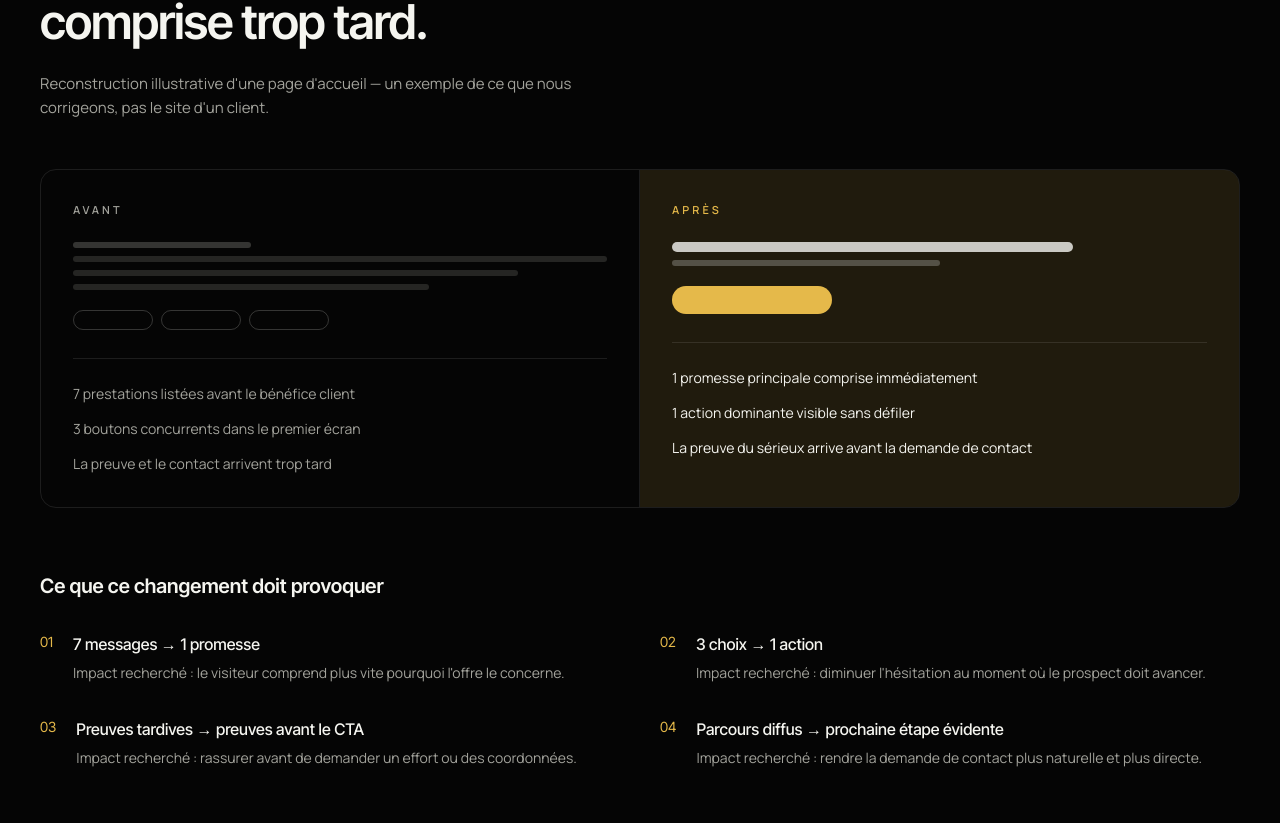
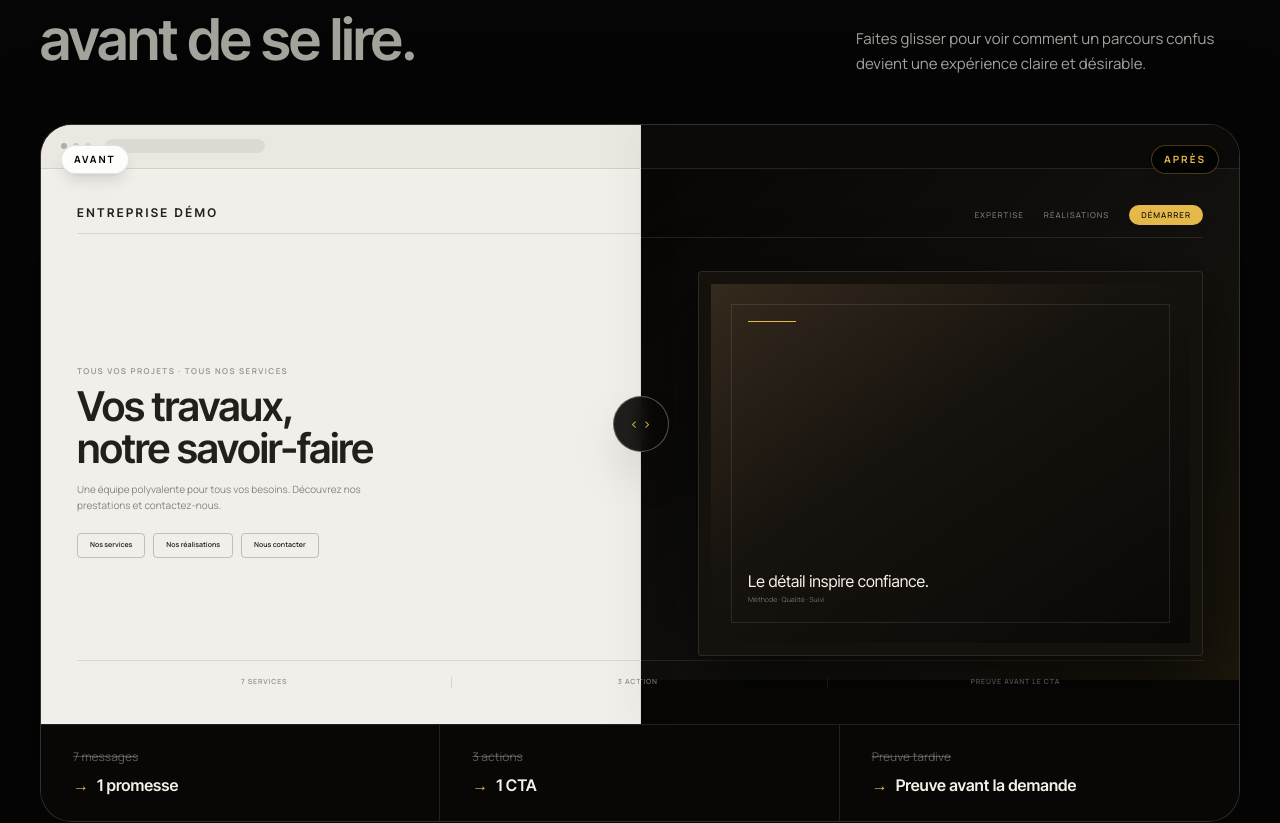
Before and after one commit to mathieumilo3-bot/-generation-capable, a Next.js app in the folder site-vitrine/: page / in a window 1280 px wide. Shown: the part 1000-1823 px from the top of the page. Built offline with nearby package versions, Linux system fonts and the light colour scheme; no server answers.

Commit message:
feat(site-vitrine): add interactive visual before-after

```diff
--- a/site-vitrine/src/components/sections/Recommendation.tsx
+++ b/site-vitrine/src/components/sections/Recommendation.tsx
@@ -1,146 +1,150 @@
+"use client";
+
+import { useState } from "react";
 import { Section, Eyebrow } from "@/components/ui/Section";
 import { Reveal } from "@/components/ui/Reveal";
 
-/**
- * Sequence 4: show the work before selling it. The mock-up is an illustrative
- * reconstruction, not a real client's site — labelled as such on screen.
- */
-const BEFORE = [
-  "7 prestations listées avant le bénéfice client",
-  "3 boutons concurrents dans le premier écran",
-  "La preuve et le contact arrivent trop tard",
+const RESULTS = [
+  ["7 messages", "1 promesse"],
+  ["3 actions", "1 CTA"],
+  ["Preuve tardive", "Preuve avant la demande"],
 ];
 
-const AFTER = [
-  "1 promesse principale comprise immédiatement",
-  "1 action dominante visible sans défiler",
-  "La preuve du sérieux arrive avant la demande de contact",
-];
+function BrowserBar({ dark = false }: { dark?: boolean }) {
+  return (
+    <div className={`flex h-9 items-center gap-1.5 border-b px-4 sm:h-11 sm:px-5 ${dark ? "border-white/10 bg-[#0b0a08]" : "border-black/10 bg-[#ebe8e1]"}`}>
+      <span className={`h-1.5 w-1.5 rounded-full ${dark ? "bg-white/25" : "bg-black/25"}`} />
+      <span className={`h-1.5 w-1.5 rounded-full ${dark ? "bg-white/15" : "bg-black/15"}`} />
+      <span className={`h-1.5 w-1.5 rounded-full ${dark ? "bg-white/10" : "bg-black/10"}`} />
+      <span className={`ml-2 h-3.5 w-28 rounded-full sm:w-40 ${dark ? "bg-white/[0.06]" : "bg-black/[0.06]"}`} />
+    </div>
+  );
+}
 
-const CHANGES = [
-  {
-    title: "7 messages → 1 promesse",
-    body: "Impact recherché : le visiteur comprend plus vite pourquoi l'offre le concerne.",
-  },
-  {
-    title: "3 choix → 1 action",
-    body: "Impact recherché : diminuer l'hésitation au moment où le prospect doit avancer.",
-  },
-  {
-    title: "Preuves tardives → preuves avant le CTA",
-    body: "Impact recherché : rassurer avant de demander un effort ou des coordonnées.",
-  },
-  {
-    title: "Parcours diffus → prochaine étape évidente",
-    body: "Impact recherché : rendre la demande de contact plus naturelle et plus directe.",
-  },
-];
+function BeforeScreen() {
+  return (
+    <div className="absolute inset-0 bg-[#f1efe9] text-[#22201c]">
+      <BrowserBar />
+      <div className="flex h-[calc(100%-2.25rem)] flex-col p-4 sm:h-[calc(100%-2.75rem)] sm:p-7 lg:p-9">
+        <div className="flex items-center justify-between border-b border-black/10 pb-3">
+          <p className="font-display text-[9px] font-semibold uppercase tracking-[0.2em] sm:text-xs">Entreprise Démo</p>
+          <div className="flex gap-3 text-[6px] font-medium uppercase tracking-[0.12em] text-black/50 sm:gap-5 sm:text-[8px]">
+            <span>Accueil</span><span>Services</span><span>À propos</span><span>Contact</span>
+          </div>
+        </div>
 
-function Panel({
-  label,
-  tone,
-  points,
-}: {
-  label: string;
-  tone: "before" | "after";
-  points: string[];
-}) {
-  const isAfter = tone === "after";
+        <div className="grid flex-1 grid-cols-[1.05fr_0.95fr] gap-3 pt-4 sm:gap-7 sm:pt-7">
+          <div className="flex min-w-0 flex-col justify-center">
+            <p className="text-[6px] font-semibold uppercase tracking-[0.18em] text-black/40 sm:text-[8px]">Tous vos projets · Tous nos services</p>
+            <h3 className="font-display mt-2 text-[clamp(1rem,3.2vw,2.7rem)] font-semibold leading-[1.03] tracking-tight">Vos travaux,<br />notre savoir-faire</h3>
+            <p className="mt-2 max-w-xs text-[7px] leading-relaxed text-black/45 sm:mt-3 sm:text-[10px]">Une équipe polyvalente pour tous vos besoins. Découvrez nos prestations et contactez-nous.</p>
+            <div className="mt-3 flex flex-wrap gap-1.5 sm:mt-5 sm:gap-2">
+              {["Nos services", "Nos réalisations", "Nous contacter"].map((item) => (
+                <span key={item} className="rounded-sm border border-black/20 px-2 py-1 text-[5px] font-semibold sm:px-3 sm:py-1.5 sm:text-[7px]">{item}</span>
+              ))}
+            </div>
+          </div>
+
+          <div className="grid grid-cols-2 gap-1.5 self-center rounded-sm border border-black/10 bg-white/50 p-2 sm:gap-2 sm:p-3">
+            {["Création", "Rénovation", "Conseil", "Entretien", "Étude", "Dépannage"].map((item) => (
+              <div key={item} className="flex min-h-8 flex-col justify-between bg-black/[0.035] p-2 sm:min-h-14 sm:p-3">
+                <span className="h-2 w-2 rounded-full border border-black/25" />
+                <span className="text-[5px] font-medium text-black/50 sm:text-[7px]">{item}</span>
+              </div>
+            ))}
+          </div>
+        </div>
+
+        <div className="grid grid-cols-3 divide-x divide-black/10 border-t border-black/10 pt-3 text-center text-[5px] font-semibold uppercase tracking-[0.12em] text-black/40 sm:pt-4 sm:text-[7px]">
+          <span>7 services</span><span>3 actions</span><span>Preuve plus bas</span>
+        </div>
+      </div>
+    </div>
+  );
+}
+
+function AfterScreen() {
   return (
-    <div className={`p-7 sm:p-8 ${isAfter ? "bg-[var(--color-accent-soft)]" : ""}`}>
-      <p
-        className={`text-[11px] font-semibold uppercase tracking-[0.28em] ${
-          isAfter ? "text-[var(--color-accent)]" : "text-[var(--color-muted)]"
-        }`}
-      >
-        {label}
-      </p>
+    <div className="absolute inset-0 overflow-hidden bg-[#080705] text-[#f5f1e8]">
+      <BrowserBar dark />
+      <div aria-hidden className="absolute inset-y-11 right-0 w-[52%] bg-[radial-gradient(circle_at_65%_42%,rgba(229,185,74,0.22),transparent_24%),linear-gradient(135deg,transparent_5%,rgba(255,255,255,0.035)_50%,rgba(229,185,74,0.09))]" />
+      <div className="relative flex h-[calc(100%-2.25rem)] flex-col p-4 sm:h-[calc(100%-2.75rem)] sm:p-7 lg:p-9">
+        <div className="flex items-center justify-between border-b border-white/10 pb-3">
+          <p className="font-display text-[9px] font-semibold uppercase tracking-[0.22em] text-[#e5b94a] sm:text-xs">GC / Démo</p>
+          <div className="flex items-center gap-3 text-[6px] font-medium uppercase tracking-[0.12em] text-white/45 sm:gap-5 sm:text-[8px]">
+            <span>Expertise</span><span>Réalisations</span><span className="rounded-full bg-[#e5b94a] px-2 py-1 text-[#080705] sm:px-3">Démarrer</span>
+          </div>
+        </div>
 
-      {/* Schematic of the page, so the difference is visible before it is read. */}
-      <div aria-hidden className="mt-6 flex flex-col gap-2">
-        {isAfter ? (
-          <>
-            <div className="h-2.5 w-3/4 rounded-full bg-[var(--color-text)]/80" />
-            <div className="h-1.5 w-1/2 rounded-full bg-[var(--color-muted)]/40" />
-            <div className="mt-3 h-7 w-40 rounded-full bg-[var(--color-accent)]" />
-          </>
-        ) : (
-          <>
-            <div className="h-1.5 w-1/3 rounded-full bg-[var(--color-muted)]/30" />
-            <div className="h-1.5 w-full rounded-full bg-[var(--color-muted)]/20" />
-            <div className="h-1.5 w-5/6 rounded-full bg-[var(--color-muted)]/20" />
-            <div className="h-1.5 w-2/3 rounded-full bg-[var(--color-muted)]/20" />
-            <div className="mt-3 flex gap-2">
-              <div className="h-5 w-20 rounded-full border border-[var(--color-border-strong)]" />
-              <div className="h-5 w-20 rounded-full border border-[var(--color-border-strong)]" />
-              <div className="h-5 w-20 rounded-full border border-[var(--color-border-strong)]" />
+        <div className="grid flex-1 grid-cols-[1.08fr_0.92fr] gap-3 pt-4 sm:gap-7 sm:pt-7">
+          <div className="flex min-w-0 flex-col justify-center">
+            <p className="text-[6px] font-semibold uppercase tracking-[0.2em] text-[#e5b94a] sm:text-[8px]">Une expertise. Un résultat.</p>
+            <h3 className="font-display mt-2 text-[clamp(1rem,3.2vw,2.7rem)] font-semibold leading-[1.03] tracking-tight">Un projet pensé<br />pour durer.</h3>
+            <p className="mt-2 max-w-xs text-[7px] leading-relaxed text-white/50 sm:mt-3 sm:text-[10px]">Une direction claire, des preuves visibles et une seule prochaine étape.</p>
+            <div className="mt-3 sm:mt-5">
+              <span className="inline-flex items-center gap-2 rounded-full bg-[#e5b94a] px-3 py-1.5 text-[6px] font-semibold text-[#080705] shadow-[0_8px_30px_rgba(229,185,74,0.18)] sm:px-4 sm:py-2 sm:text-[8px]">Étudier mon projet <span>→</span></span>
             </div>
-          </>
-        )}
+          </div>
+
+          <div className="relative self-center overflow-hidden rounded-sm border border-white/10 bg-[#15120d] p-2 shadow-[0_24px_70px_rgba(0,0,0,0.65)] sm:p-3">
+            <div className="aspect-[4/3] bg-[linear-gradient(145deg,#342a1d_0%,#17130e_42%,#090806_100%)] p-3 sm:p-5">
+              <div className="flex h-full flex-col justify-between border border-white/10 p-3 sm:p-4">
+                <div className="h-px w-12 bg-[#e5b94a]" />
+                <div><p className="font-display text-[9px] leading-tight sm:text-base">Le détail inspire confiance.</p><p className="mt-1 text-[5px] text-white/40 sm:text-[7px]">Méthode · Qualité · Suivi</p></div>
+              </div>
+            </div>
+          </div>
+        </div>
+
+        <div className="grid grid-cols-3 divide-x divide-white/10 border-t border-white/10 pt-3 text-center text-[5px] font-semibold uppercase tracking-[0.12em] text-white/45 sm:pt-4 sm:text-[7px]">
+          <span>1 promesse</span><span>1 action</span><span>Preuve avant le CTA</span>
+        </div>
       </div>
-
-      <ul className="mt-7 flex flex-col gap-3 border-t border-[var(--color-border)] pt-6">
-        {points.map((point) => (
-          <li
-            key={point}
-            className={`text-sm leading-relaxed ${
-              isAfter ? "text-[var(--color-text)]" : "text-[var(--color-muted)]"
-            }`}
-          >
-            {point}
-          </li>
-        ))}
-      </ul>
     </div>
   );
 }
 
 export function Recommendation() {
+  const [position, setPosition] = useState(50);
+
   return (
-    <Section className="py-24 sm:py-32">
+    <Section className="overflow-hidden py-24 sm:py-32">
       <Reveal>
-        <Eyebrow>Exemple de recommandation</Eyebrow>
-        <h2 className="font-display text-balance mt-4 max-w-2xl text-3xl font-semibold leading-tight tracking-tight sm:text-5xl">
-          Votre proposition est
-          <br />
-          comprise trop tard.
-        </h2>
-        <p className="mt-5 max-w-xl text-[15px] leading-relaxed text-[var(--color-muted)]">
-          Reconstruction illustrative d&apos;une page d&apos;accueil — un
-          exemple de ce que nous corrigeons, pas le site d&apos;un client.
-        </p>
+        <Eyebrow>Avant / Après</Eyebrow>
+        <div className="mt-4 flex flex-col gap-5 lg:flex-row lg:items-end lg:justify-between">
+          <h2 className="font-display text-balance max-w-3xl text-3xl font-semibold leading-tight tracking-tight sm:text-5xl lg:text-[3.6rem]">La différence se voit<br /><span className="text-[var(--color-muted)]">avant de se lire.</span></h2>
+          <p className="max-w-sm text-[15px] leading-relaxed text-[var(--color-muted)]">Faites glisser pour voir comment un parcours confus devient une expérience claire et désirable.</p>
+        </div>
       </Reveal>
 
       <Reveal delay={0.12}>
-        <div className="mt-12 overflow-hidden rounded-2xl border border-[var(--color-border)]">
-          <div className="grid divide-y divide-[var(--color-border)] md:grid-cols-2 md:divide-x md:divide-y-0">
-            <Panel label="Avant" tone="before" points={BEFORE} />
-            <Panel label="Après" tone="after" points={AFTER} />
+        <div className="mt-12 overflow-hidden rounded-[1.5rem] border border-[var(--color-border-strong)] bg-black shadow-[0_40px_120px_rgba(0,0,0,0.45)] sm:rounded-[2rem]">
+          <div className="relative aspect-[4/5] min-h-[440px] overflow-hidden sm:aspect-[16/9] sm:min-h-0 lg:aspect-[16/8]">
+            <AfterScreen />
+            <div className="absolute inset-0 overflow-hidden" style={{ clipPath: `inset(0 ${100 - position}% 0 0)` }}><BeforeScreen /></div>
+
+            <div aria-hidden className="pointer-events-none absolute inset-y-0 z-20 w-px bg-white/85 shadow-[0_0_30px_rgba(0,0,0,0.7)]" style={{ left: `${position}%` }}>
+              <div className="absolute left-1/2 top-1/2 flex h-12 w-12 -translate-x-1/2 -translate-y-1/2 items-center justify-center rounded-full border border-white/30 bg-[#080705]/90 text-sm text-[#e5b94a] shadow-2xl backdrop-blur sm:h-14 sm:w-14"><span className="-translate-x-0.5">‹</span><span className="translate-x-0.5">›</span></div>
+            </div>
+
+            <div aria-hidden className="pointer-events-none absolute inset-x-0 top-0 z-30 flex justify-between p-3 sm:p-5">
+              <span className="rounded-full border border-black/10 bg-white/90 px-3 py-1.5 text-[9px] font-bold uppercase tracking-[0.2em] text-black shadow-lg backdrop-blur sm:text-[10px]">Avant</span>
+              <span className="rounded-full border border-[#e5b94a]/30 bg-black/75 px-3 py-1.5 text-[9px] font-bold uppercase tracking-[0.2em] text-[#e5b94a] shadow-lg backdrop-blur sm:text-[10px]">Après</span>
+            </div>
+
+            <input aria-label="Comparer la version avant et la version après" type="range" min="8" max="92" value={position} onChange={(event) => setPosition(Number(event.target.value))} className="absolute inset-0 z-40 h-full w-full cursor-ew-resize opacity-0" />
+          </div>
+
+          <div className="grid divide-y divide-white/10 border-t border-white/10 bg-[#080705] sm:grid-cols-3 sm:divide-x sm:divide-y-0">
+            {RESULTS.map(([before, after]) => (
+              <div key={before} className="flex items-center gap-4 px-5 py-5 sm:block sm:px-6 sm:py-6 lg:px-8">
+                <p className="min-w-24 text-xs text-white/35 line-through decoration-white/25 sm:min-w-0">{before}</p>
+                <p className="font-display text-sm font-semibold text-[#f5f1e8] sm:mt-2 sm:text-base"><span className="mr-2 text-[#e5b94a]">→</span>{after}</p>
+              </div>
+            ))}
           </div>
         </div>
-      </Reveal>
-
-      <Reveal delay={0.18}>
-        <h3 className="font-display mt-16 text-xl font-semibold text-[var(--color-text)]">
-          Ce que ce changement doit provoquer
-        </h3>
-        <ol className="mt-8 grid gap-x-10 gap-y-8 sm:grid-cols-2">
-          {CHANGES.map((change, index) => (
-            <li key={change.title} className="flex gap-5">
-              <span className="font-display shrink-0 text-sm text-[var(--color-accent)]">
-                0{index + 1}
-              </span>
-              <div>
-                <p className="font-display text-base font-medium text-[var(--color-text)]">
-                  {change.title}
-                </p>
-                <p className="mt-1.5 text-sm leading-relaxed text-[var(--color-muted)]">
-                  {change.body}
-                </p>
-              </div>
-            </li>
-          ))}
-        </ol>
+        <p className="mt-4 text-center text-xs text-[var(--color-muted)]">Démonstration visuelle d&apos;une restructuration — pas un résultat client inventé.</p>
       </Reveal>
     </Section>
   );
```
